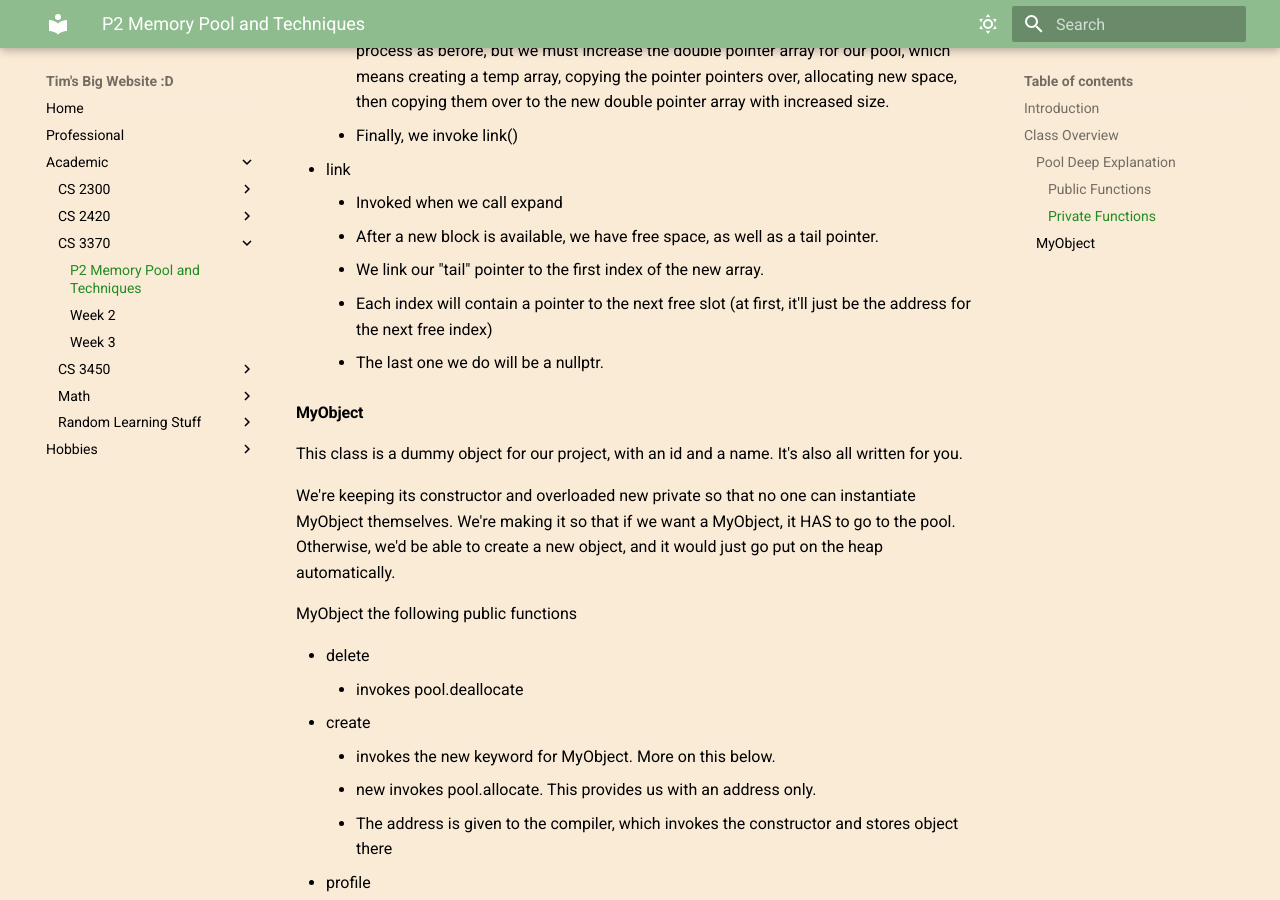
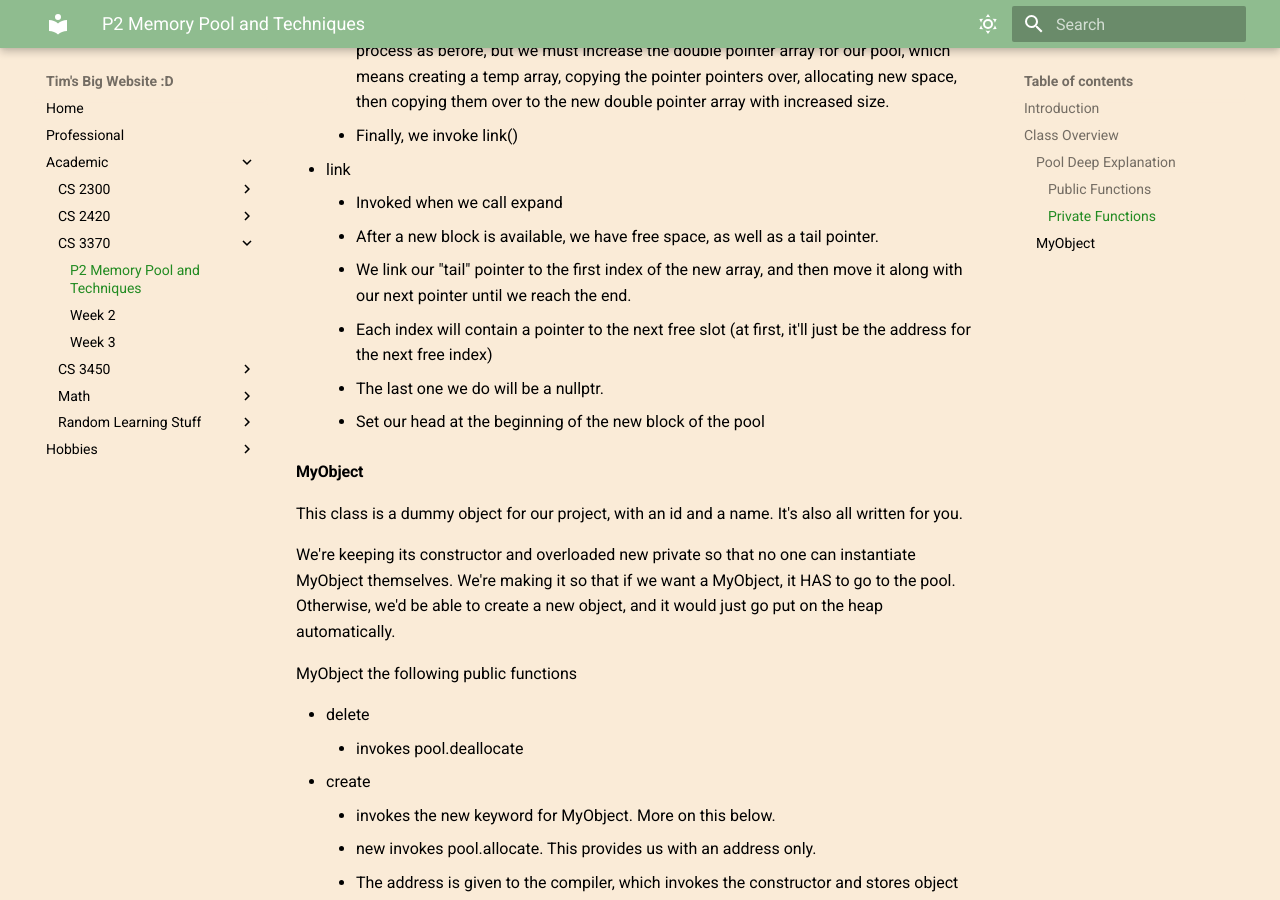
Before and after one commit to fishslips/TimSeverance, an MkDocs documentation site: the page built from docs/Academic/CS-3370/P2 Memory Pool and Techniques.md, in a window 1280 px wide and 900 px high, scrolled down 1890 px. Built offline with MkDocs 1.6.1 and Material for MkDocs 9.7.7, drawn with Linux system fonts in a browser that asks for light colours.

Commit message:
Update P2 Memory Pool and Techniques.md

```diff
--- a/docs/Academic/CS-3370/P2 Memory Pool and Techniques.md
+++ b/docs/Academic/CS-3370/P2 Memory Pool and Techniques.md
@@ -46,9 +46,10 @@ In main.cpp, we'll have an array of MyObjects. That array doesn't care about whe
 - link
 	- Invoked when we call expand
 	- After a new block is available, we have free space, as well as a tail pointer.
-	- We link our "tail" pointer to the first index of the new array.
+	- We link our "tail" pointer to the first index of the new array, and then move it along with our next pointer until we reach the end.
 	- Each index will contain a pointer to the next free slot (at first, it'll just be the address for the next free index)
 	- The last one we do will be a nullptr.
+	- Set our head at the beginning of the new block of the pool
 
 #### MyObject
 
```
